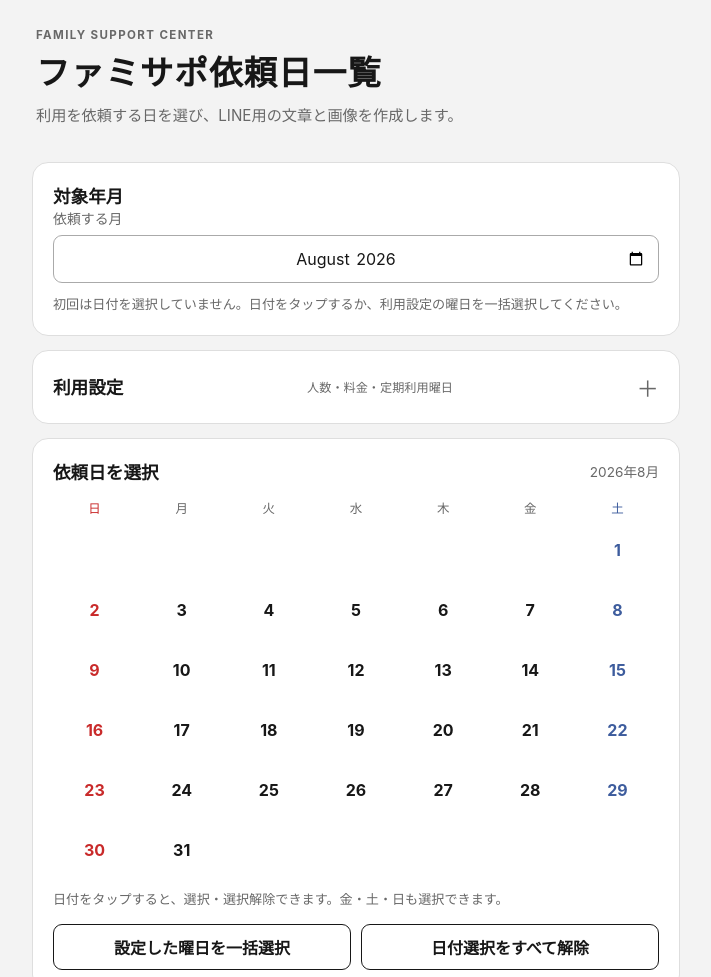
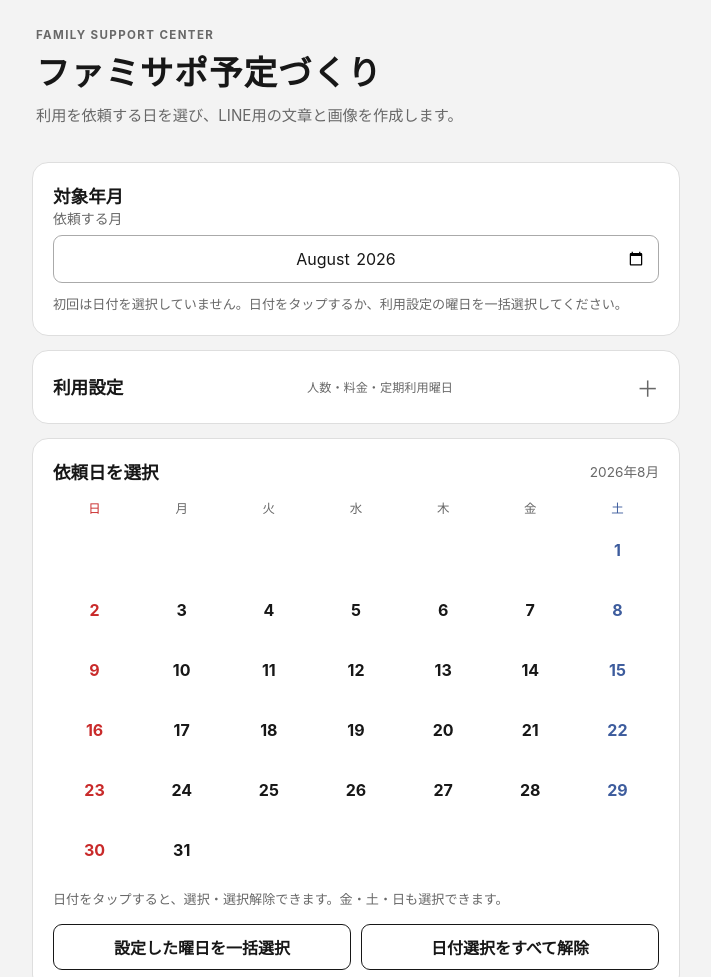
Before and after one commit to satomuraworks/famisapo-request-calendar, a website: page index.html in a window 1280 px wide. Shown: the top 977 px of the page, without its empty margins (284-995 px from the left). Drawn offline with Linux system fonts and the light colour scheme.

Commit message:
chore: rename app to ファミサポ予定づくり

```diff
--- a/index.html
+++ b/index.html
@@ -4,7 +4,7 @@
     <meta charset="UTF-8" />
     <meta name="viewport" content="width=device-width, initial-scale=1, viewport-fit=cover" />
     <meta name="theme-color" content="#ffffff" />
-    <title>ファミサポ依頼日一覧</title>
+    <title>ファミサポ予定づくり</title>
     <link rel="stylesheet" href="styles.css?v=20260723-reset-notice" />
   </head>
   <body>
@@ -12,7 +12,7 @@
     <main class="app-shell">
       <header class="page-header">
         <p class="eyebrow">FAMILY SUPPORT CENTER</p>
-        <h1>ファミサポ依頼日一覧</h1>
+        <h1>ファミサポ予定づくり</h1>
         <p>利用を依頼する日を選び、LINE用の文章と画像を作成します。</p>
       </header>
 
```
Also changed, not shown: README.md.
